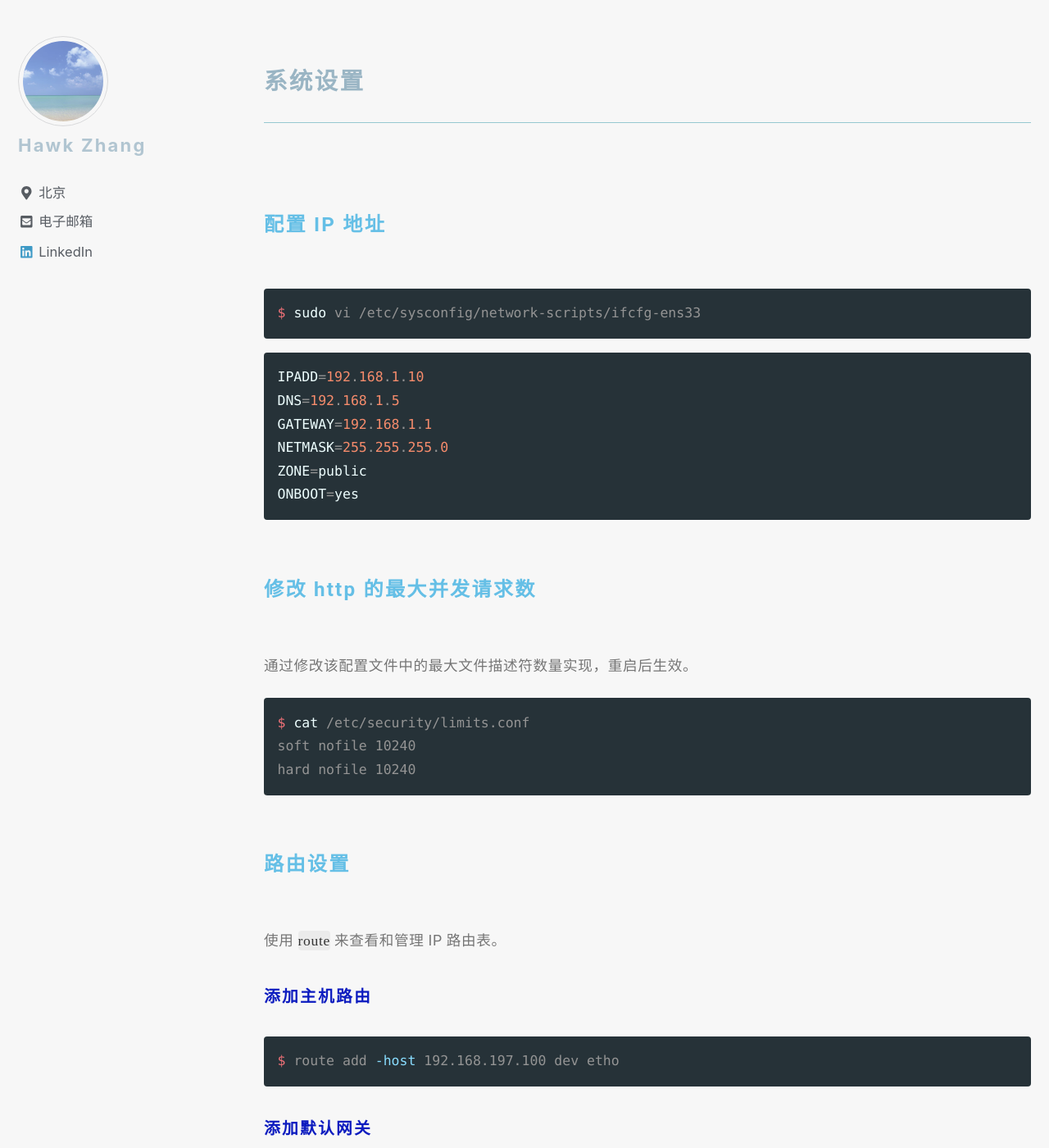
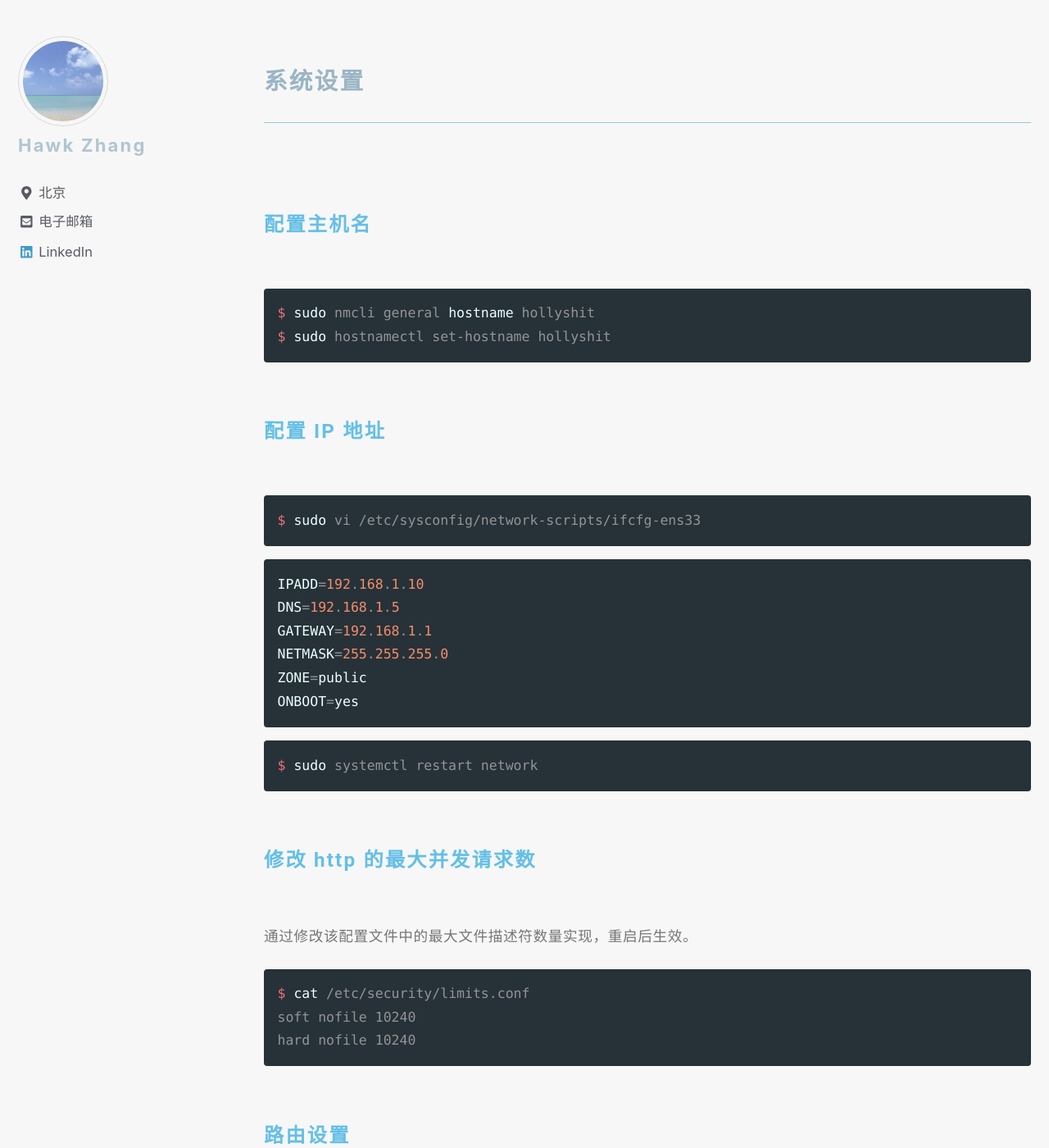
Before and after one commit to narru888/linotes_note, a Jekyll site: the page built from _posts/devop/2017-05-01-troubleshooting.md, in a window 1280 px wide and 1400 px high, scrolled down 2545 px. Shown: the whole window at 82% size. Built offline with Jekyll 4.4.1, drawn with Linux system fonts in a browser that asks for light colours; nearby versions of some CDN libraries; a script that is not in the unit is left out.

Commit message:
update on 2018-10-31 06:34:02 CST

````diff
--- a/_posts/devop/2017-05-01-troubleshooting.md
+++ b/_posts/devop/2017-05-01-troubleshooting.md
@@ -29,6 +29,20 @@ header:
 
 
 
+#### 配置主机名
+
+
+```bash
+$ sudo nmcli general hostname hollyshit
+$ sudo hostnamectl set-hostname hollyshit
+```
+
+
+
+
+
+
+
 #### 配置 IP 地址
 
 ```bash
@@ -43,6 +57,12 @@ NETMASK=255.255.255.0
 ZONE=public
 ONBOOT=yes
 ```
+
+```bash
+$ sudo systemctl restart network
+```
+
+
 
 
 
````
